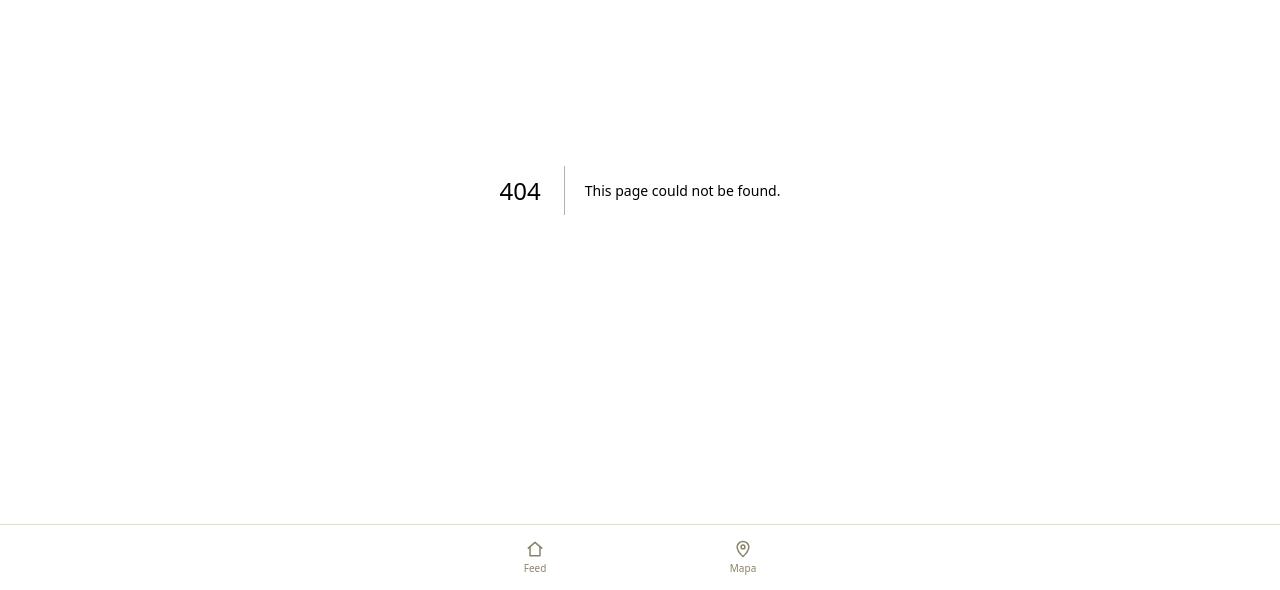
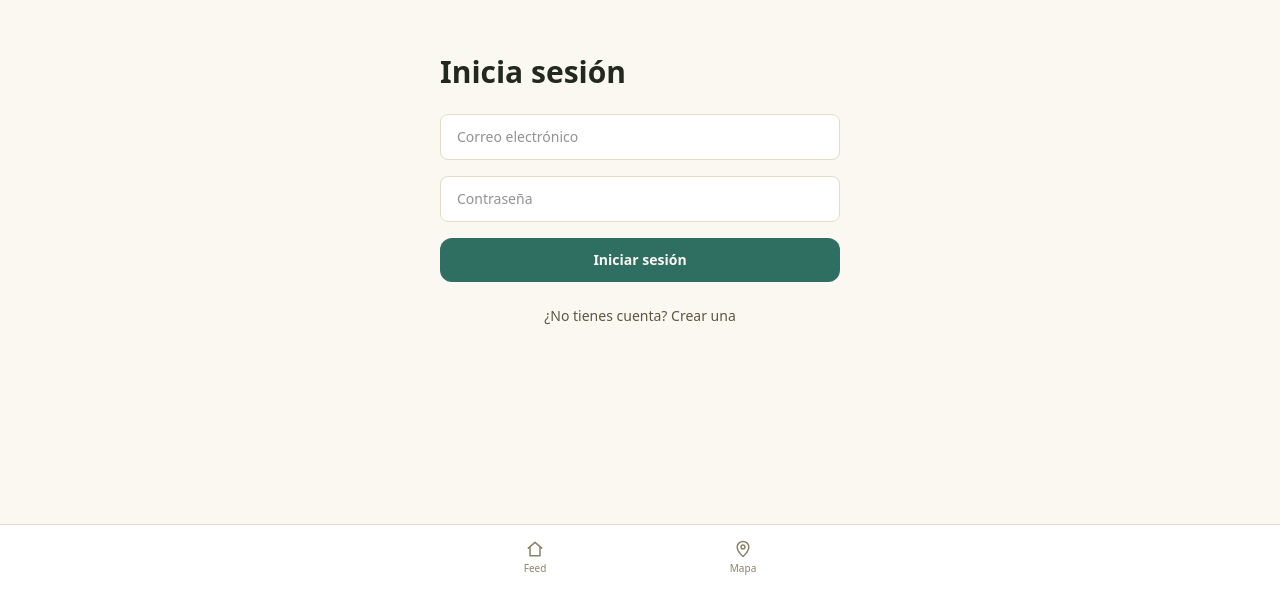
Before and after one commit to Mewnot-jar/observacion-maritima, a Next.js app in the folder frontend/: page /login in a window 1280 px wide. Before the commit this address had no page. Shown: the part 210-800 px from the top of the page. Built offline with nearby package versions, Linux system fonts and the light colour scheme; no server answers; a web font is replaced by a local one.

Commit message:
feat(frontend): agrega login con Supabase Auth y estado de sesión en el feed

```diff
--- /dev/null
+++ b/frontend/app/login/page.tsx
@@ -0,0 +1,82 @@
+"use client";
+
+import { useState, type SubmitEvent } from "react";
+import { useRouter } from "next/navigation";
+import { createClient } from "@/lib/supabase/client";
+
+export default function LoginPage() {
+    const router = useRouter();
+    const supabase = createClient();
+
+    const [mode, setMode] = useState<"login" | "signup">("login");
+    const [email, setEmail] = useState("");
+    const [password, setPassword] = useState("");
+    const [error, setError] = useState<string | null>(null);
+    const [loading, setLoading] = useState(false);
+
+    async function handleSubmit(e: SubmitEvent) {
+        e.preventDefault()
+        setError(null);
+        setLoading(true);
+
+        const { error } =
+            mode === "login"
+                ? await supabase.auth.signInWithPassword({ email, password })
+                : await supabase.auth.signUp({ email, password });
+
+        setLoading(false);
+
+        if (error){
+            setError(error.message);
+            return;
+        }
+
+        router.push("/");
+        router.refresh();
+    }
+
+    return(
+        <div className="mx-auto flex min-h-screen max-w-md flex-col justify-center gap-6 bg-paper px-6">
+            <h1 className="font-serif-display text-3xl font-semibold text-ink">
+                {mode === "login" ? "Inicia sesión" : "Crea tu cuenta"}
+            </h1>
+
+            <form onSubmit={handleSubmit} className="flex flex-col gap-4">
+                <input
+                type="email"
+                required
+                placeholder="Correo electrónico"
+                value={email}
+                onChange={(e) => setEmail(e.target.value)}
+                className="rounded-lg border border-hairline bg-white px-4 py-3 text-sm text-ink"
+                />
+                <input
+                type="password"
+                required
+                minLength={6}
+                placeholder="Contraseña"
+                value={password}
+                onChange={(e) => setPassword(e.target.value)}
+                className="rounded-lg border border-hairline bg-white px-4 py-3 text-sm text-ink"
+                />
+
+                {error && <p className="text-sm text-alert">{error}</p>}
+
+                <button
+                type="submit"
+                disabled={loading}
+                className="rounded-xl bg-accent px-4 py-3 text-sm font-semibold text-paper disabled:opacity-60"
+                >
+                {loading ? "Cargando…" : mode === "login" ? "Iniciar sesión" : "Crear cuenta"}
+                </button>
+            </form>
+
+            <button
+                onClick={() => setMode(mode === "login" ? "signup" : "login")}
+                className="text-sm text-ink-muted"
+            >
+                {mode === "login" ? "¿No tienes cuenta? Crear una" : "¿Ya tienes cuenta? Inicia sesión"}
+            </button>
+        </div>
+    )
+}
--- a/frontend/app/page.tsx
+++ b/frontend/app/page.tsx
@@ -1,5 +1,6 @@
 import { getObservations } from "@/lib/api";
 import { timeAgo } from "@/lib/format";
+import { AuthStatus } from "@/components/AuthStatus";
 
 export default async function feedPage(){
   const observations = await getObservations();
@@ -7,13 +8,14 @@ export default async function feedPage(){
   return (
     <div className="mx-auto flex min-h-screen max-w-md flex-col bg-paper">
       <header className="flex flex-col gap-3 border-b border-hairline px-5 pb-4 pt-6">
-        <h1 className="font-serif-display text-3xl font-semibold text-ink">
-          Avistamientos
-        </h1>
-        <button className="w-fit rounded-full border border-hairline bg-paper-alt px-3 py-1.5 text-sm text-ink-muted">
-          Iquique, Tarapacá
-        </button>
-      </header>
+      <div className="flex items-center justify-between">
+        <h1 className="font-serif-display text-3xl font-semibold text-ink">Avistamientos</h1>
+        <AuthStatus />
+      </div>
+      <button className="w-fit rounded-full border border-hairline bg-paper-alt px-3 py-1.5 text-sm text-ink-muted">
+        Iquique, Tarapacá
+      </button>
+    </header>
 
       <main className="flex flex-1 flex-col gap-3.5 px-5 py-4 pb-16">
         {observations.length === 0 && (
--- /dev/null
+++ b/frontend/components/AuthStatus.tsx
@@ -0,0 +1,42 @@
+"use client";
+
+import { useEffect, useState } from "react";
+import Link from "next/link";
+import type { Session } from "@supabase/supabase-js";
+import { createClient } from "@/lib/supabase/client";
+
+const supabase = createClient();
+
+export function AuthStatus() {
+    const [session, setSession] = useState<Session | null>(null);
+    const [loading, setLoading] = useState(true);
+
+    useEffect(() => {
+        supabase.auth.getSession().then(({ data }) => {
+            setSession(data.session);
+            setLoading(false);
+        });
+
+        const { data: listener } = supabase.auth.onAuthStateChange((_event, newSession) => {
+            setSession(newSession);
+        });
+
+        return () => listener.subscription.unsubscribe();
+    }, []);
+
+    if (loading) return null;
+
+    if (!session) {
+        return (
+            <Link href="/login" className="text-sm font-semibold text-accent">
+                Iniciar sesión
+            </Link>
+        );
+    }
+
+    return (
+        <button onClick={() => supabase.auth.signOut()} className="text-sm text-ink-muted">
+            {session.user.email} · Salir
+        </button>
+    );
+}
--- /dev/null
+++ b/frontend/lib/supabase/client.ts
@@ -0,0 +1,8 @@
+import { createBrowserClient } from "@supabase/ssr";
+
+export function createClient() {
+    return createBrowserClient(
+        process.env.NEXT_PUBLIC_SUPABASE_URL!,
+        process.env.NEXT_PUBLIC_SUPABASE_ANON_KEY!
+    );
+}
--- a/frontend/package.json
+++ b/frontend/package.json
@@ -9,6 +9,8 @@
     "lint": "eslint"
   },
   "dependencies": {
+    "@supabase/ssr": "^0.12.7",
+    "@supabase/supabase-js": "^2.116.0",
     "leaflet": "^1.9.4",
     "next": "16.3.5",
     "react": "19.2.8",
```
Also changed, not shown: 1 other file (tests, documents, lock files or other folders).
